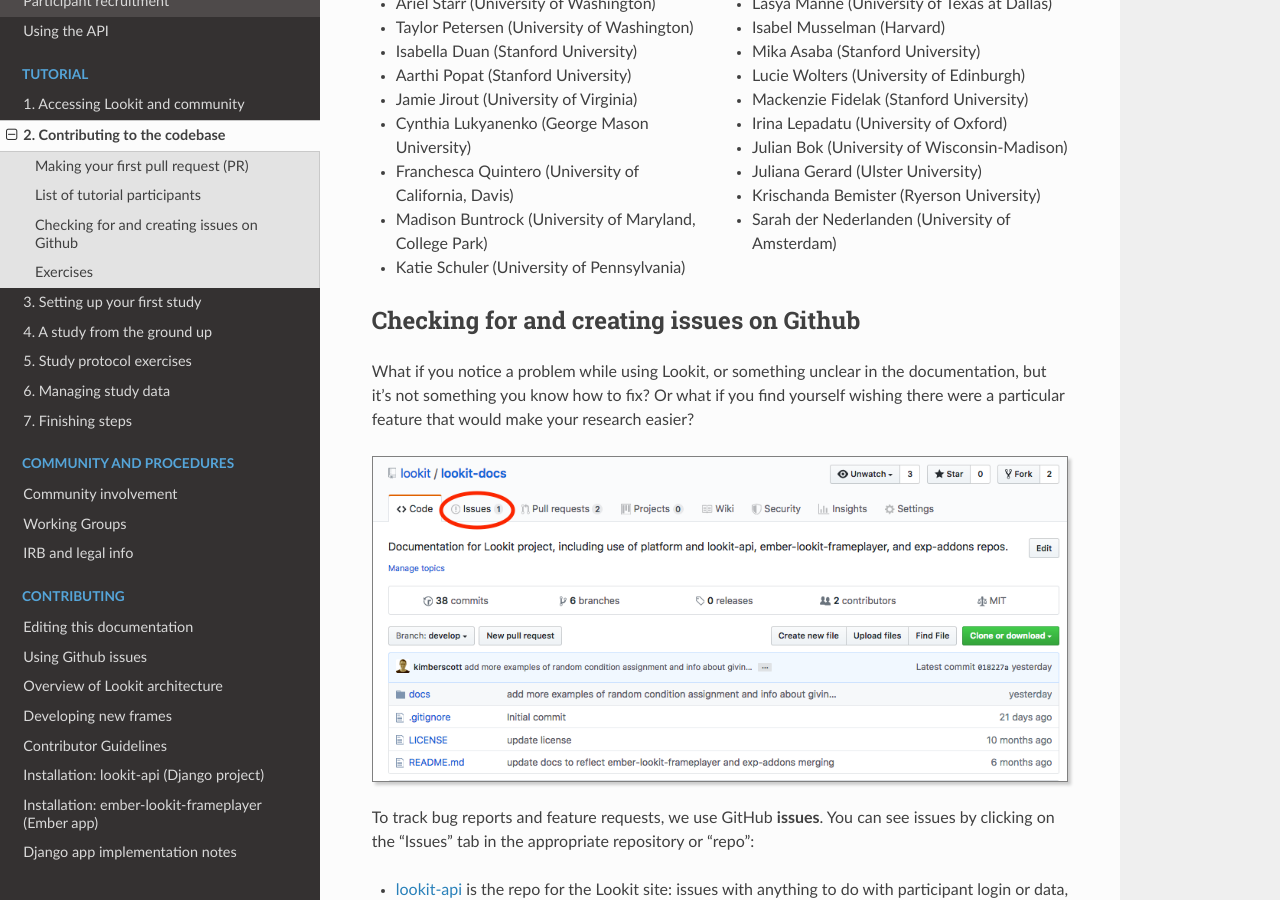
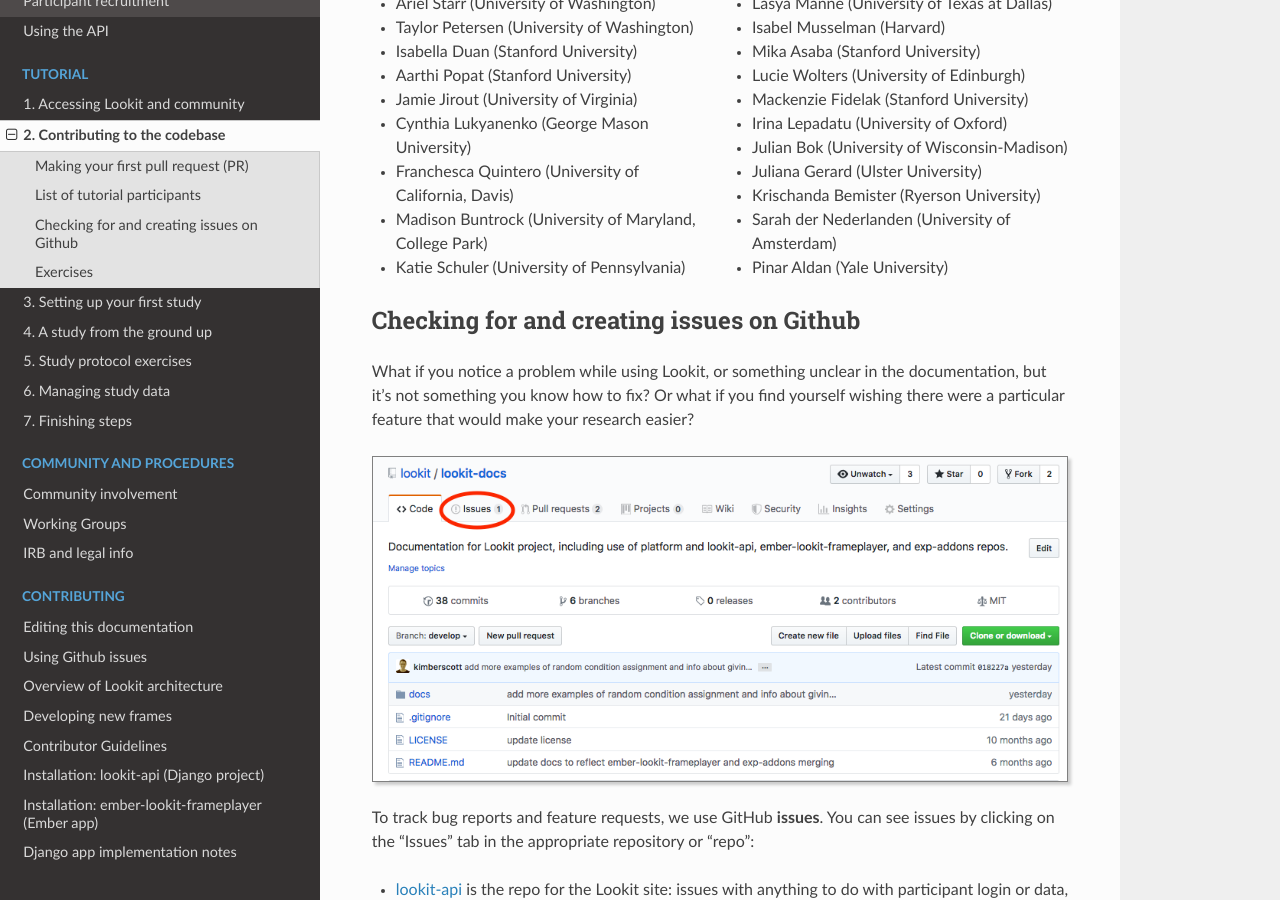
Before and after one commit to lookit/lookit-docs, a Sphinx documentation site: the page built from docs/source/tutorial-contributing.rst, in a window 1280 px wide and 900 px high, scrolled down 6609 px. Built offline with Sphinx 7.4.7 and the Read the Docs theme 2.0.0, drawn with Linux system fonts in a browser that asks for light colours.

Commit message:
Add tutorial participant to the list

```diff
--- a/docs/source/tutorial-contributing.rst
+++ b/docs/source/tutorial-contributing.rst
@@ -237,6 +237,7 @@
 - Juliana Gerard (Ulster University)
 - Krischanda Bemister (Ryerson University)
 - Sarah der Nederlanden (University of Amsterdam)
+- Pinar Aldan (Yale University)
 
 
 Checking for and creating issues on Github
```
